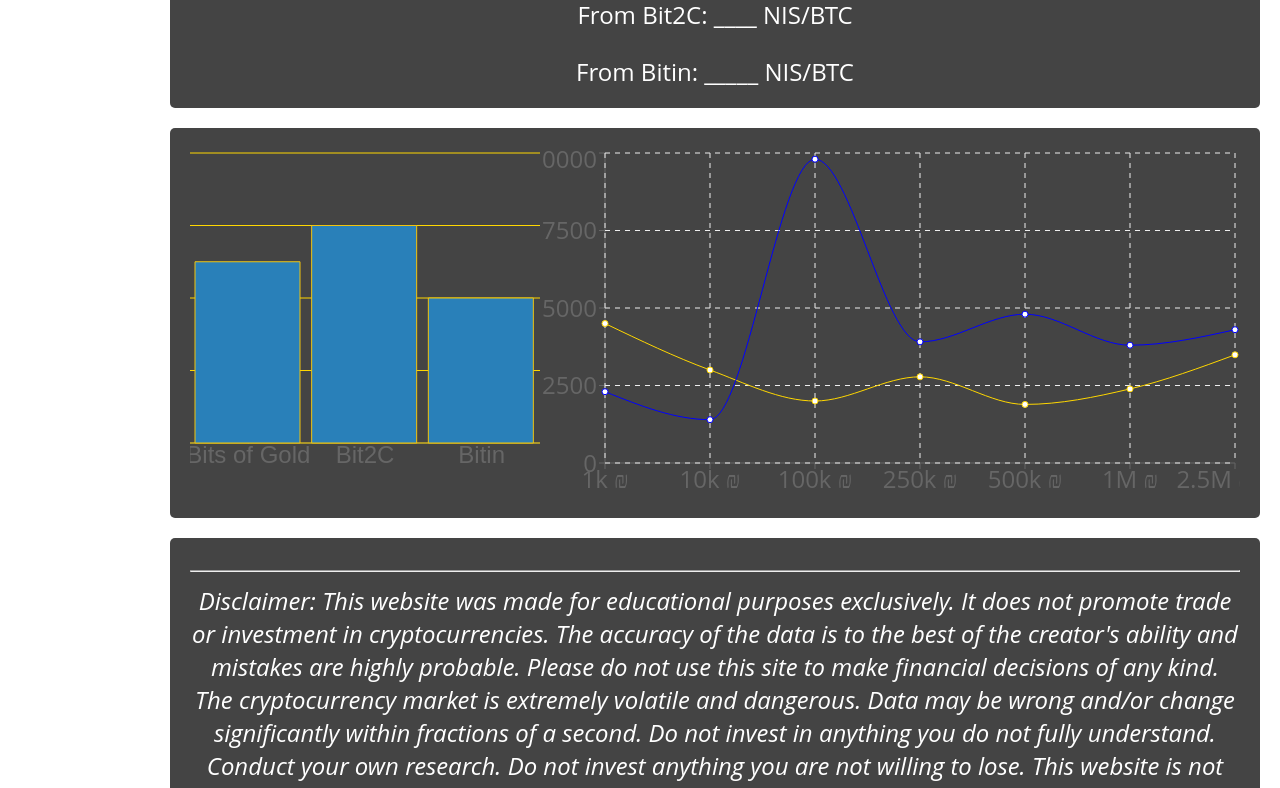
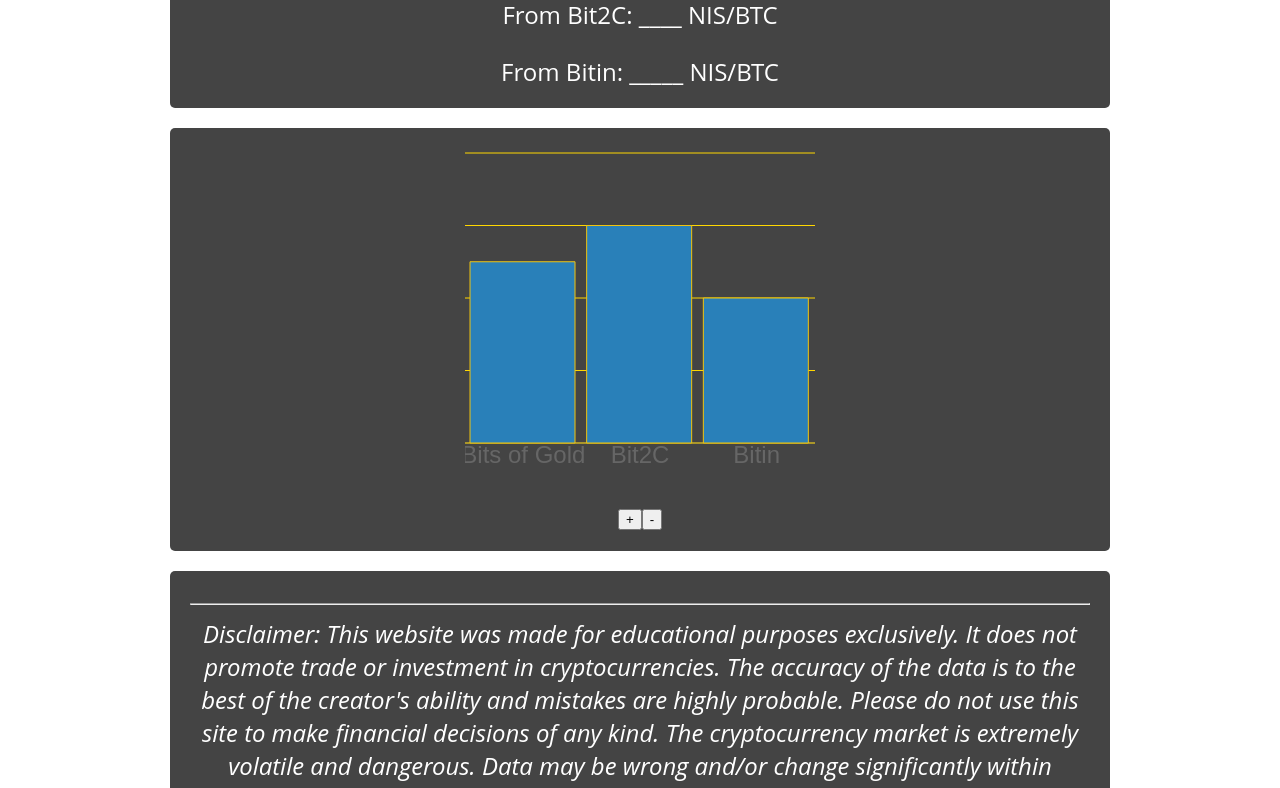
Before and after one commit to avinoamMO/bitcoinpricecomparison, a React (Create React App) app: page / in a window 1280 px wide. Shown: the part 440-1228 px from the top of the page. Built offline with nearby package versions, Linux system fonts and the light colour scheme.

Commit message:
more work on gui

```diff
--- a/src/App.css
+++ b/src/App.css
@@ -33,9 +33,12 @@
   grid-gap: 20px;
 }
 
+.BarChart{
+  align-content: center;
+}
 .graphWindow{
-  display: grid;
-  grid-template-columns: 1fr 2fr;
+  text-align: center;
+  align-content: center;
 
 }
 .inputWindow{
@@ -45,6 +48,7 @@
 .middleWindow{
   text-align: center;
 }
+
 .footer{
   text-align: center;
 }
--- a/src/App.js
+++ b/src/App.js
@@ -1,60 +1,65 @@
-import React, { Component } from 'react';
-import Bit2C from './components/Bit2C'
-import BitsOfGold from './components/BitsOfGold'
-import BITIN from './components/BITIN'
-import ScrollBar from './components/Scrollbar'
-import GraphWindow from './components/graphWindow'
-import InputWindow from './components/inputWindow'
-import MiddleWindow from './components/middleWindow'
-import Footer from './components/footer'
-import './App.css';
+import React, { Component } from "react";
+import Bit2C from "./components/Bit2C";
+import BitsOfGold from "./components/BitsOfGold";
+import BITIN from "./components/BITIN";
+import ScrollBar from "./components/Scrollbar";
+import GraphWindow from "./components/graphWindow";
+import InputWindow from "./components/inputWindow";
+import MiddleWindow from "./components/middleWindow";
+import Footer from "./components/footer";
+import "./App.css";
 
 export default class App extends Component {
-  constructor(){
-    super()
+  constructor() {
+    super();
     this.state = {
-                    actionType :null,
-                    sum: null,
-                    acceptConditions : null,
-                    lastTimeUpdatedFromServer : null, // TODO: make this load a timestamp each time the server is updated
-                    lastTimeRequestedByUser : null
-
-    }
+      actionType: null,
+      sum: null,
+      acceptConditions: null,
+      lastTimeUpdatedFromServer: null, // TODO: make this load a timestamp each time the server is updated
+      lastTimeRequestedByUser: null
+    };
   }
 
-  handleActionTypeChange= (e)=>{
-    this.setState({actionType: e.target.value})
+  handleActionTypeChange = e => {
+    this.setState({ actionType: e.target.value });
+  };
+  handleSumChange = e => {
+    this.setState({ sum: e.target.value });
+  };
+  handleAcceptConditionsChange = e => {
+    this.setState({ acceptConditions: e.target.checked });
+  };
+  handleResearchRequestFromUser = () => {
+    var today = new Date();
+    var time =
+      today.getHours() + ":" + today.getMinutes() + ":" + today.getSeconds();
+    this.setState({ lastTimeRequestedByUser: time });
+  };
+
+  handleIncrementSumUp = () =>{
 
   }
-  handleSumChange=(e)=>{
-    this.setState({sum: e.target.value})
+  handleIncrementSumDown = () =>{
+
   }
-  handleAcceptConditionsChange=(e)=>{
 
-    this.setState({acceptConditions: e.target.checked})
-  }
-  handleResearchRequestFromUser=()=>{
-    var today = new Date();
-    var time = today.getHours() + ":" + today.getMinutes() + ":" + today.getSeconds();
-    this.setState({lastTimeRequestedByUser: time})
-  }
   render() {
     return (
       <div className="App">
-      <InputWindow
-      actionTypeChange= {this.handleActionTypeChange}
-      sumChange={this.handleSumChange}
-      acceptConditionsChange= {this.handleAcceptConditionsChange}
-      researchRequestFromUser={this.handleResearchRequestFromUser}
-      />
-      <MiddleWindow/>
-      <GraphWindow/>
-      <Footer/>
-
-
-
+        <InputWindow
+          actionTypeChange={this.handleActionTypeChange}
+          sumChange={this.handleSumChange}
+          acceptConditionsChange={this.handleAcceptConditionsChange}
+          researchRequestFromUser={this.handleResearchRequestFromUser}
+        />
+        <MiddleWindow />
+        <GraphWindow
+        incrementSumUp={this.handleIncrementSumUp}
+        incrementSumDown={this.handleIncrementSumDown}
+        />
+        <Footer />
       </div>
-
     );
   }
 }
--- a/src/components/ComparisonBarChart.js
+++ b/src/components/ComparisonBarChart.js
@@ -60,6 +60,7 @@
       </BarChart>
          </ResponsiveContainer>
 
+
       </span>
     );
   }
--- a/src/components/graphWindow.js
+++ b/src/components/graphWindow.js
@@ -1,15 +1,17 @@
-import React, { Component } from 'react';
-import ComparisonBarChart from './ComparisonBarChart'
-import LineChart from './ComparisonLineChart'
+import React, { Component } from "react";
+import ComparisonBarChart from "./ComparisonBarChart";
+import LineChart from "./ComparisonLineChart";
 
 export default class GraphWindow extends Component {
-    render(){
-        return(
-        <span className = "graphWindow">
-
-        <ComparisonBarChart/>
-        <LineChart/>
-
-        </span>)
-    }
+  render() {
+    return (
+      <div className="graphWindow">
+        <center>
+          <ComparisonBarChart />
+          <button>+</button>
+          <button>-</button>
+        </center>
+      </div>
+    );
+  }
 }
--- a/src/components/inputWindow.js
+++ b/src/components/inputWindow.js
@@ -7,8 +7,8 @@
             Select desired action:
             <select onClick={this.props.actionTypeChange}>
                 <option value="null">Buy or Sell?</option>
-                <option value="buy">Buy</option>
-                <option value="sell">Sell</option>
+                <option value="buy">Buy Bitcoin</option>
+                <option value="sell">Sell Bitcoin</option>
             </select>
             <p/>
             Select amount:
```
Also changed, not shown: src/components/Bit2C.js (+36 -30 lines), 1 other file (tests, documents, lock files or other folders).
